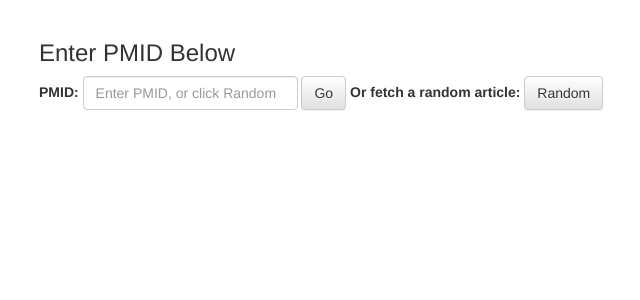
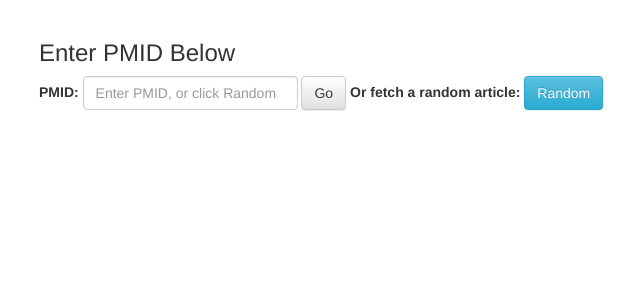
Before and after one commit to ehoppmann/PMCnetworks, a Flask app: page /index in a window 1280 px wide. Shown: the top 300 px of the page, without its empty margins (31-671 px from the left). Run offline with Flask 2, Linux system fonts and the light colour scheme; data that the repository does not hold is empty; some libraries are stand-ins or nearby versions.

Commit message:
minor tweaks

```diff
--- a/flask-webapp/app.py
+++ b/flask-webapp/app.py
@@ -293,4 +293,4 @@ def close_connection(exception):
         db.close()
 
 if __name__ == '__main__':
-    app.run(debug=True,host='127.0.0.1',port=8000)
+    app.run(debug=False,host='127.0.0.1',port=8000)
--- a/flask-webapp/requirements.txt
+++ b/flask-webapp/requirements.txt
@@ -2,3 +2,4 @@ gunicorn>=19.6.0
 flask>=0.11.1
 networkx==1.11
 colorbrewer==0.1.1
+numpy
--- a/flask-webapp/templates/index.html
+++ b/flask-webapp/templates/index.html
@@ -113,7 +113,7 @@
 			<label>PMID: </label> <input type="text" name="PMID" style="width: 215px" value="{{PMID|safe}}" class = "form-control tooltipster" placeholder="Enter PMID, or click Random" title = "PMID = PubMed identifier, used to uniquely identify publications in the PubMed Central database. If entered PMID is not in scraped dataset, your query will return blank.">
 			<button type="submit" class="btn btn-default">Go</button>
 			<label>Or fetch a random article: </label>
-			<button type="submit" name="randompmid" value="1" class="btn btn-default tooltipster" title="Only returns articles with at least a moderate number of citations, to keep things interesting :)">Random</button>
+			<button type="submit" name="randompmid" value="1" class="btn btn-info tooltipster" title="Only returns articles with at least a moderate number of citations, to keep things interesting :)">Random</button>
 			</form>
 			{% if PMID != ''%}
 			<h4>Publication information: </h4>
```
